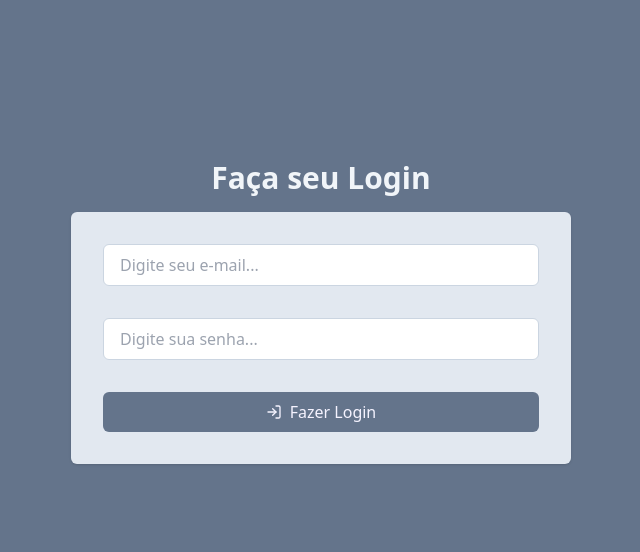
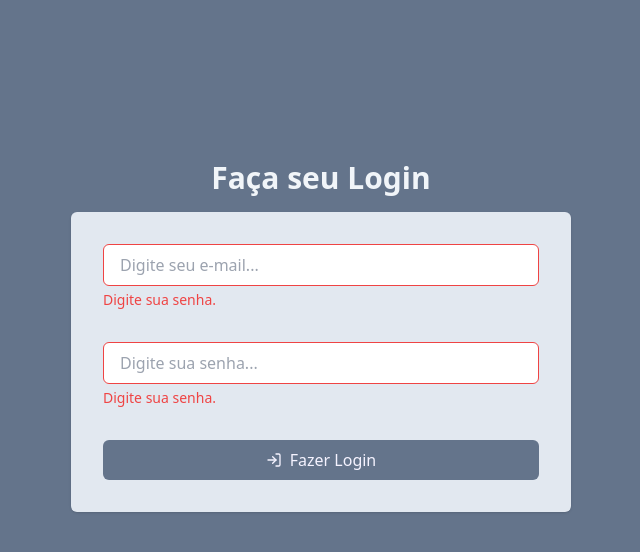
Before and after one commit to SenaBel/ListaDeTarefas, a React (Vite) app: page /login in a window 1280 px wide. Both pictures are taken after a click on the button "Fazer Login". Shown: the top 552 px of the page, without its empty margins (319-959 px from the left). Built offline with nearby package versions, Linux system fonts and the light colour scheme.

Commit message:
fix(validando inputs na tela login e ajustando variaveis de ambiente)

```diff
--- a/src/pages/Login/Login.tsx
+++ b/src/pages/Login/Login.tsx
@@ -18,11 +18,18 @@ export const Login = () => {
     if (email && password) {
       const isLogged = await auth.signin(email, password);
       console.log("teste>>>", isLogged);
+      console.log("EmailError>>>", emailError);
       if (isLogged) {
         navigate("/");
       } else {
         alert("Não deu certo.");
       }
+    }
+    if (!email) {
+      setEmailError("Digite seu e-mail.");
+    }
+    if (!password) {
+      setPasswordError("Digite sua senha.");
     }
   };
 
@@ -48,6 +55,11 @@ export const Login = () => {
                 if (e.target.value.length > 1) setEmailError(null);
               }}
             />
+            {passwordError && (
+              <span className=" text-red-500 text-sm mt-1">
+                {passwordError}
+              </span>
+            )}
           </div>
           <div className="flex flex-col ">
             <input
--- a/src/services/LoginService.ts
+++ b/src/services/LoginService.ts
@@ -1,6 +1,6 @@
 import IUser from "../interfaces/IUser";
 
-const API_URL = "http://localhost:3333";
+const API_URL = import.meta.env.VITE_API_URL;
 
 class LoginService {
   async signin(user: IUser) {
--- a/src/services/TaskService.ts
+++ b/src/services/TaskService.ts
@@ -1,6 +1,6 @@
 import ITasks from "../interfaces/ITasks";
 
-const API_URL = "http://localhost:3333";
+const API_URL = import.meta.env.VITE_API_URL;
 
 class TaskService {
   async getTasks() {
```
Also changed, not shown: 1 other file (tests, documents, lock files or other folders).
